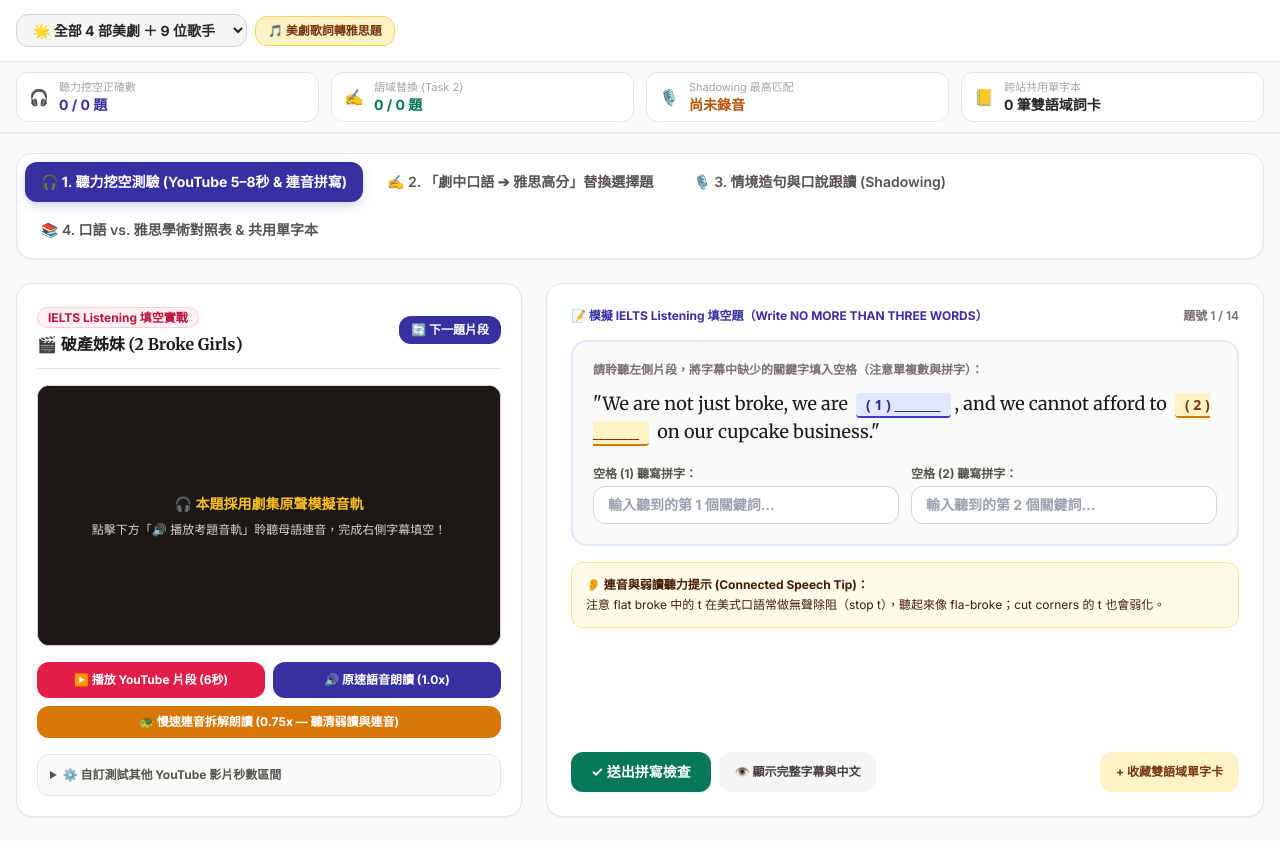
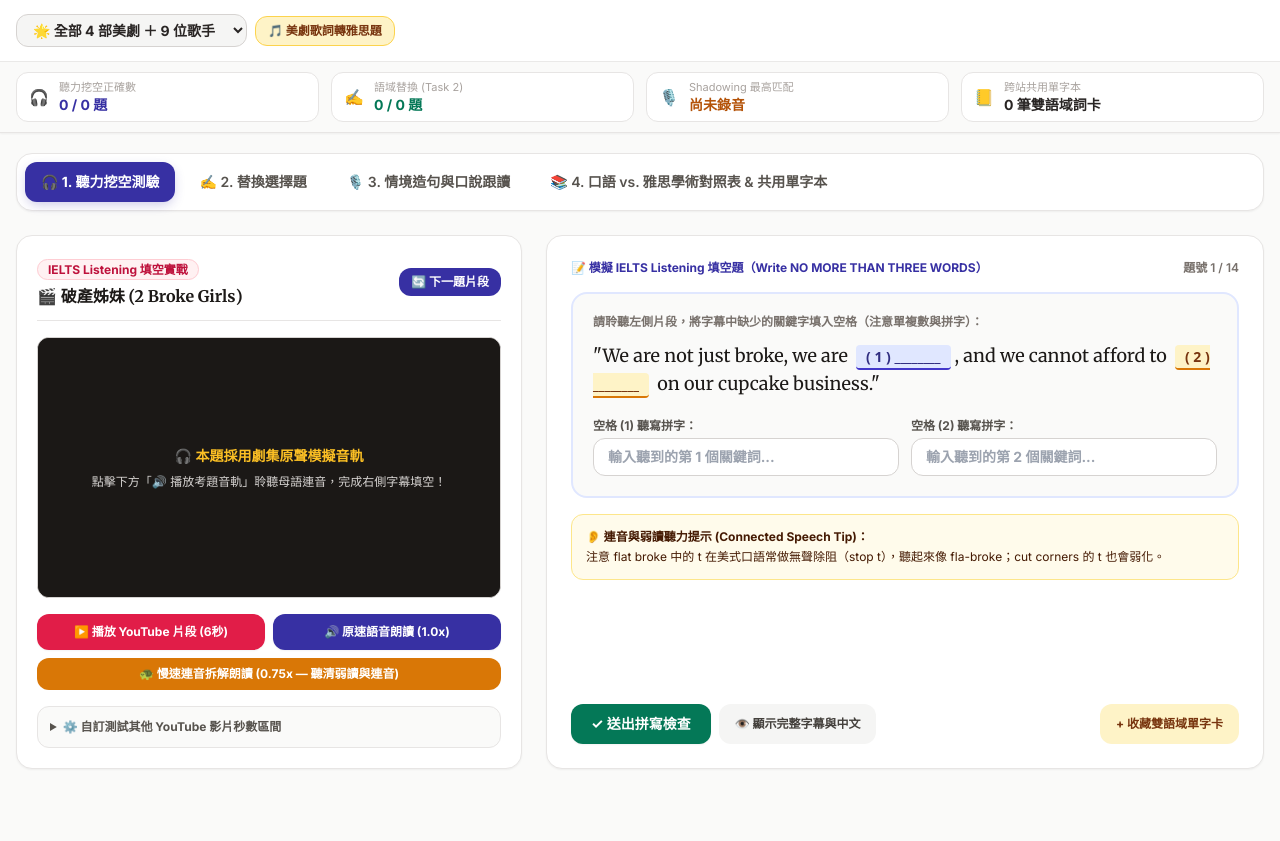
Before and after one commit to peter8955014/ielts-75-studio, a plain HTML site: page index.html in a window 1280 px wide. After the commit the page ends 800 px from the top, so only its background shows below. Drawn offline with nearby package versions, Linux system fonts and the light colour scheme.

Commit message:
Update index.html

```diff
--- a/index.html
+++ b/index.html
@@ -109,13 +109,13 @@
   <nav class="max-w-7xl mx-auto w-full px-4 pt-5">
     <div class="flex flex-wrap gap-2 bg-white p-2 rounded-2xl border border-stone-200 shadow-sm text-xs sm:text-sm">
       <button onclick="switchModeTab('listening')" id="tab-listening" class="px-4 py-2.5 rounded-xl font-bold nav-pill-active transition">
-        🎧 1. 聽力挖空測驗 (YouTube 5–8秒 & 連音拼寫)
+        🎧 1. 聽力挖空測驗
       </button>
       <button onclick="switchModeTab('register')" id="tab-register" class="px-4 py-2.5 rounded-xl font-semibold text-stone-600 hover:bg-stone-100 transition">
-        ✍️ 2. 「劇中口語 ➔ 雅思高分」替換選擇題
+        ✍️ 2. 替換選擇題
       </button>
       <button onclick="switchModeTab('shadowing')" id="tab-shadowing" class="px-4 py-2.5 rounded-xl font-semibold text-stone-600 hover:bg-stone-100 transition">
-        🎙️ 3. 情境造句與口說跟讀 (Shadowing)
+        🎙️ 3. 情境造句與口說跟讀
       </button>
       <button onclick="switchModeTab('reference')" id="tab-reference" class="px-4 py-2.5 rounded-xl font-semibold text-stone-600 hover:bg-stone-100 transition">
         📚 4. 口語 vs. 雅思學術對照表 & 共用單字本
```
